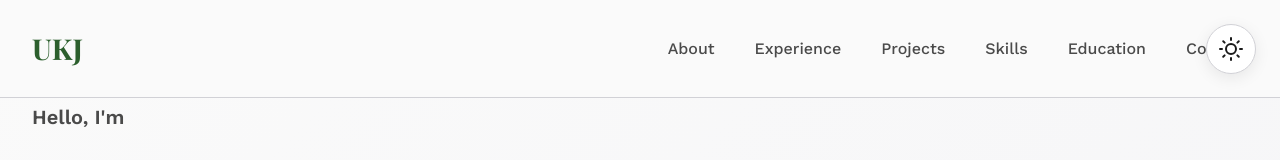
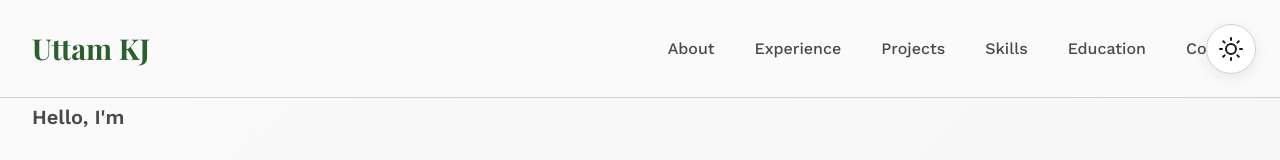
Before and after one commit to uttamkj/portfolio-, a plain HTML site: page index.html in a window 1280 px wide. Shown: the top 160 px of the page. Drawn offline with nearby package versions, Linux system fonts and the light colour scheme.

Commit message:
navbar title change

```diff
--- a/index.html
+++ b/index.html
@@ -18,7 +18,7 @@
     <!-- Navigation -->
     <nav class="navbar">
         <div class="nav-container">
-            <a href="#home" class="nav-logo">UKJ</a>
+            <a href="#home" class="nav-logo">Uttam KJ</a>
             <ul class="nav-menu">
                 <li><a href="#about" class="nav-link">About</a></li>
                 <li><a href="#experience" class="nav-link">Experience</a></li>
```
